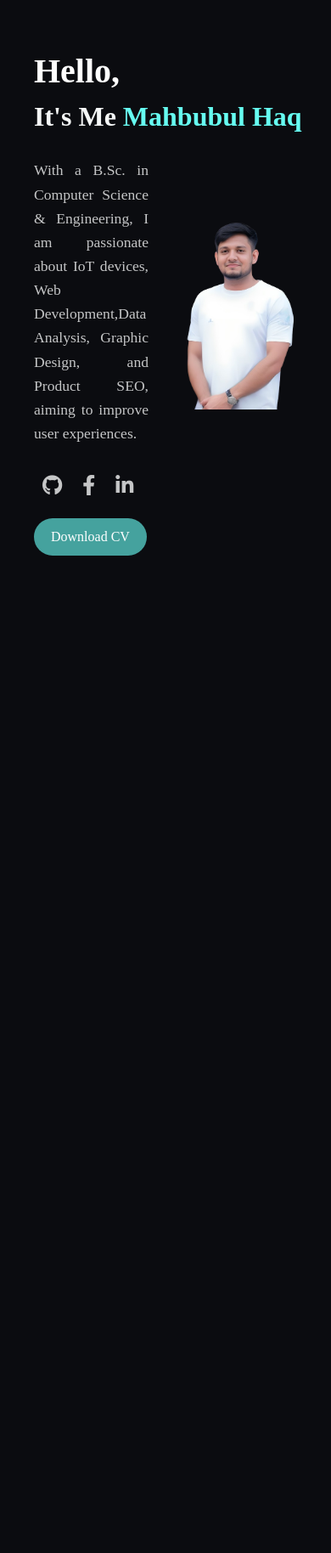
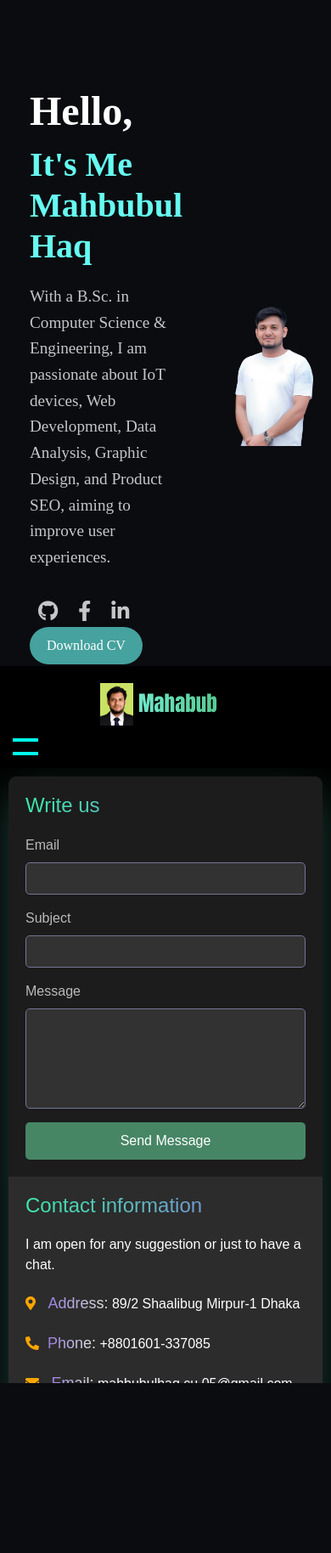
Before and after one commit to Mahbublhaq/Mahbubul_Haq, a Flask app: page / in a window 390 px wide. Shown: the part 60-1888 px from the top of the page at 85% size. Before the commit the page ends 714 px from the top, so only its background shows below. Run offline with Flask 3, Linux system fonts and the light colour scheme; some libraries are stand-ins or nearby versions.

Commit message:
2nd Addition

```diff
--- a/templates/index.html
+++ b/templates/index.html
@@ -58,7 +58,7 @@
 
         .container {
             display: flex;
-            flex-direction: row; /* Row layout for larger screens */
+            flex-direction: row;
             align-items: center;
             justify-content: center;
             height: 100vh; /* Full height */
@@ -66,17 +66,17 @@
         }
 
         .left-content {
-            flex: 1; /* Takes available space */
+            flex: 1;
             padding: 20px;
-            text-align: left; /* Align text to the left */
+            text-align: left;
         }
 
         .right-content {
-            flex: 1; /* Takes available space */
+            flex: 1;
             display: flex;
             justify-content: center;
             align-items: center;
-            padding: 20px; /* Add padding */
+            padding: 20px;
         }
 
         .left-content h1 {
@@ -119,7 +119,7 @@
             max-width: 100%;
             height: auto;
             border-radius: 10px;
-            margin-left: 35%;/* Optional styling */
+            margin-left: 35%;
         }
 
         .social-icons a {
@@ -133,109 +133,26 @@
             color: #66fcf1;
         }
 
-        @media (max-width: 670px) {
-            .container {
-                flex-direction: row; /* Arrange elements in a row */
-                align-items: center; /* Align items vertically centered */
-                justify-content: space-between; /* Space out content horizontally */
-                height: auto; /* Allow height to adjust */
-                text-align: left; /* Keep text aligned to the left */
-                padding: 20px; /* Add padding for mobile */
-            }
-
-            .left-content {
-                order: 1; /* Text on left */
-                margin-bottom: 0; /* Remove bottom margin */
-                width: 50%; /* Take up half the screen width */
-            }
-
-            .right-content {
-                order: 2; /* Image on right */
-                width: 50%; /* Take up half the screen width */
-                text-align: right; /* Align image to the right */
-            }
-
-            .left-content h1 {
-                font-size: 2.5em; /* Responsive size */
-            }
-
-            .left-content h2 {
-                font-size: 2em; /* Responsive size */
-                display: inline-block; /* Keep words together */
-                white-space: nowrap; /* Prevent line break */
-                animation: typing 3s steps(30, end), blink-caret 0.75s step-end infinite; /* Maintain the typing animation */
-            }
-
-            .left-content h2 span {
-                display: inline-block; /* Ensure 'It's Me' and 'Mahbubul Haq' are on the same line */
-                white-space: normal; /* Allow normal wrapping */
-            }
-
-            @keyframes typing {
-                from { width: 0; }
-                to { width: 100%; }
-            }
-
-            @keyframes blink-caret {
-                from, to { border-color: transparent; }
-                50% { border-color: #66fcf1; }
-            }
-
-            .left-content p {
-                font-size: 1.1em; /* Responsive size */
-                margin-top: 10px; /* Adjust margin */
-                width: 100%; /* Full width for text */
-            }
-
-            .left-content .btn {
-                font-size: 1em; /* Responsive size */
-                margin-top: 20px; /* Add margin at the top */
-            }
-
-            .right-content img {
-                max-width: 100%; /* Full width for mobile */
-                height: auto; /* Maintain aspect ratio */
-                margin: 0; /* Remove any margin */
-                animation: fadeIn 1.5s ease-in-out; /* Add fade-in animation */
-                margin-top: 20%; /* Add margin at the top */
-            }
-
-            @keyframes fadeIn {
-                from { opacity: 0; }
-                to { opacity: 1; }
-            }
-
-            .navbar {
-                background-color: #0b0c10; /* Solid background for mobile */
-            }
-
-            .navbar-nav {
-                flex-direction: column; /* Stack links */
-                width: 100%;
-                text-align: center; /* Center align links */
-            }
-
-            .navbar-nav .nav-link {
-                margin: 5px 0; /* Space between links */
-                padding: 10px; /* Add padding */
-                border-radius: 5px; /* Rounded corners */
-            }
-
-            .navbar-nav .nav-link:hover {
-                background: rgba(102, 252, 241, 0.2); /* Highlight effect */
-            }
+        /* Iframe container for About Page */
+        .iframe-container {
+            height: 100vh;
+            overflow: hidden;
+            position: relative;
         }
 
+        .iframe-container iframe {
+            width: 100%;
+            height: 100%;
+            border: none;
+            position: fixed;
+            top: 100vh; /* Initially hidden below the screen */
+            z-index: 999;
+            transition: top 0.5s ease;
+        }
 
-        .d{
-            color: #f5f7f7;
-            text-align: justify;
-        }
-        #navbarNav{
-            font-family: Arial, Helvetica, sans-serif;
-        }
-        .btn{
-            margin-top: 10px;
+        /* Show iframe after scrolling */
+        .show-iframe {
+            top: 0 !important;
         }
     </style>
 </head>
@@ -270,35 +187,105 @@
 </nav>
 
 <!-- Main Content -->
-<div class="container">
+<div class="container" id="homeContent">
     <div class="left-content">
         <h1>Hello,</h1>
         <h2><span class="d">It's Me</span> Mahbubul Haq</h2>
-        <p class="d">With a B.Sc. in Computer Science & Engineering, I am passionate about IoT devices, Web Development,Data Analysis, Graphic Design, and Product SEO, aiming to improve user experiences.</p>
+        <p class="d">With a B.Sc. in Computer Science & Engineering, I am passionate about IoT devices, Web Development, Data Analysis, Graphic Design, and Product SEO, aiming to improve user experiences.</p>
         <div class="social-icons">
             <a href="https://github.com/Mahbublhaq" target="_blank" title="GitHub"><i class="fab fa-github"></i></a>
             <a href="https://www.facebook.com/mahbubulhaq.mahabub/" target="_blank" title="Facebook"><i class="fab fa-facebook-f"></i></a>
             <a href="https://www.linkedin.com/in/shaikh-mahbubul-huq-421542235/" target="_blank" title="LinkedIn"><i class="fab fa-linkedin-in"></i></a>
         </div>
-        <a href="/static/Shaikh_Mahbubul_Huq.pdf" class="btn">Download CV</a>
-
-
+        <a href="/static/Shaikh_Mahbubul_Huq_Resume.pdf" class="btn">Download CV</a>
     </div>
     <div class="right-content">
         <img src="/static/22.png" alt="Main Image">
     </div>
 </div>
 
+<!-- Iframe Container for About Page -->
+<div class="iframe-container">
+    <iframe src="/about" id="aboutIframe"></iframe>
+
+</div>
+<div class="iframe-container">
+    <iframe src="/skill" id="skillIframe"></iframe>
+</div>
+<div class="iframe-container">
+    <iframe src="/projects" id="projectsIframe"></iframe>
+</div>
+<div class="iframe-container">
+    <iframe src="/contact" id="contactIframe"></iframe>
+</div>
+
+
+
+
 <!-- Scripts -->
 <script src="https://code.jquery.com/jquery-3.3.1.slim.min.js"></script>
 <script src="https://cdnjs.cloudflare.com/ajax/libs/popper.js/1.14.7/umd/popper.min.js"></script>
 <script src="https://stackpath.bootstrapcdn.com/bootstrap/4.3.1/js/bootstrap.min.js"></script>
 <script>
-    $(document).ready(function() {
-        setTimeout(function() {
-            $('.curtain').fadeOut('slow');
-        }, 1500);
+ $(document).ready(function() {
+    setTimeout(function() {
+        $('.curtain').fadeOut('slow');
+    }, 1500);
+});
+
+$(document).ready(function() {
+    // Ensure iframes are loaded before calculating heights
+    var homeHeight = $('#homeContent').height();
+    var aboutHeight, skillHeight, projectsHeight;
+
+    $('#aboutIframe').on('load', function() {
+        aboutHeight = $(this).height();
     });
+
+    $('#skillIframe').on('load', function() {
+        skillHeight = $(this).height();
+    });
+
+    $('#projectsIframe').on('load', function() {
+        projectsHeight = $(this).height();
+    });
+
+    // Show iframes based on scrolling past the previous section
+    $(window).on('scroll', function() {
+        var scrollHeight = $(window).scrollTop();
+
+        // About Iframe
+        if (scrollHeight > homeHeight) {
+            $('#aboutIframe').addClass('show-iframe');
+        } else {
+            $('#aboutIframe').removeClass('show-iframe');
+        }
+
+        // Skill Iframe
+        if (scrollHeight > homeHeight + aboutHeight) {
+            $('#skillIframe').addClass('show-iframe');
+        } else {
+            $('#skillIframe').removeClass('show-iframe');
+        }
+
+        // Projects Iframe
+        if (scrollHeight > homeHeight + aboutHeight + skillHeight) {
+            $('#projectsIframe').addClass('show-iframe');
+        } else {
+            $('#projectsIframe').removeClass('show-iframe');
+        }
+
+        // Contact Iframe
+        if (scrollHeight > homeHeight + aboutHeight + skillHeight + projectsHeight) {
+            $('#contactIframe').addClass('show-iframe');
+        } else {
+            $('#contactIframe').removeClass('show-iframe');
+        }
+    });
+});
+
+
+
 </script>
 </body>
 </html>
```
Also changed, not shown: 2 other files.
